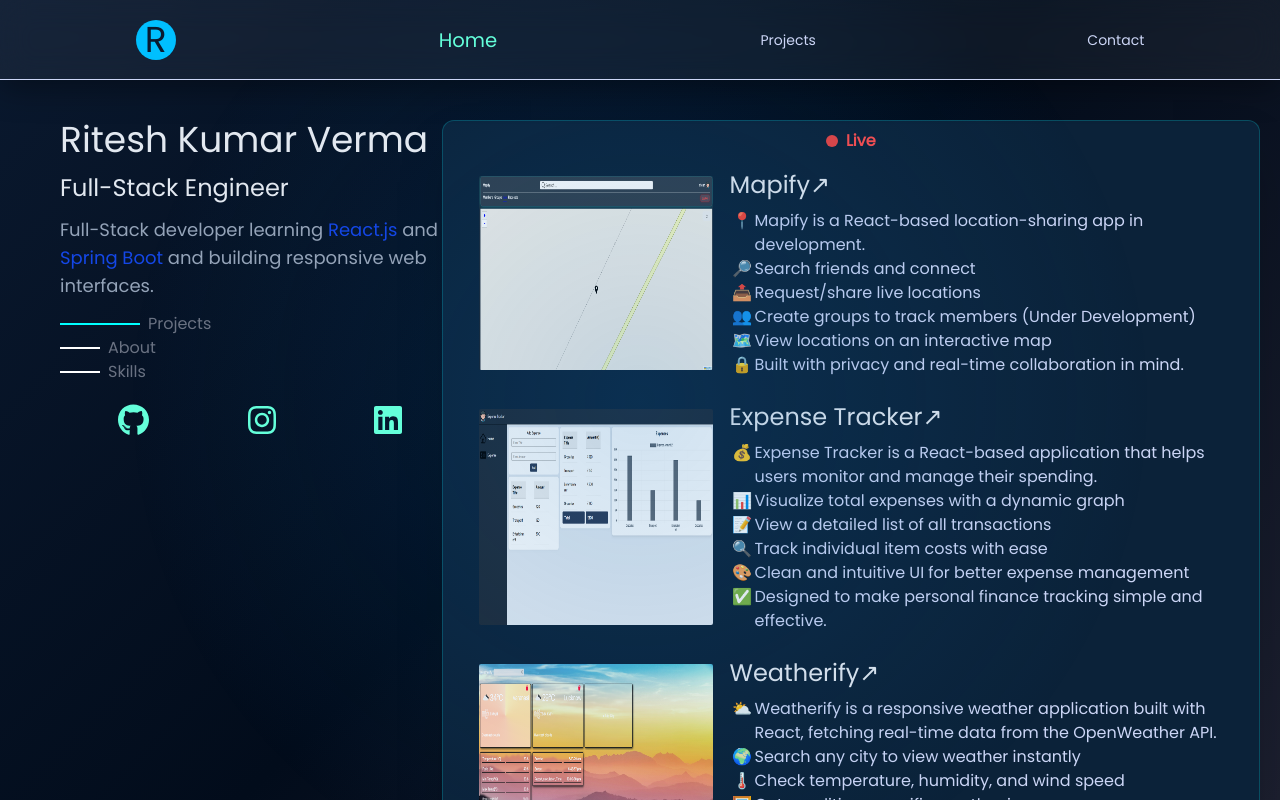
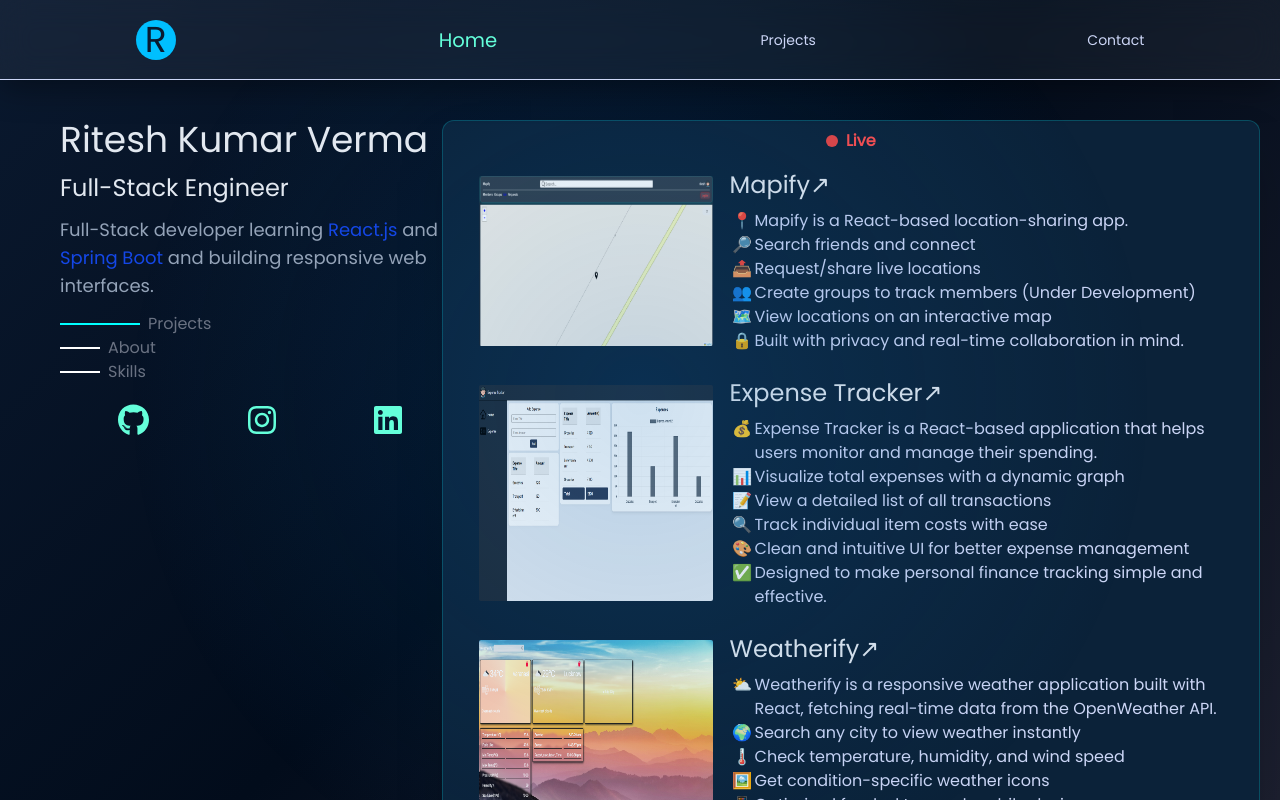
Before and after one commit to Ritesh-Kumar-Verma/myPortfolio, a React (Vite) app: page / in a window 1280 px wide. Shown: the top 800 px of the page. Built offline with nearby package versions, Linux system fonts and the light colour scheme.

Commit message:
Update project summary for Mapify
Removed 'in development' from the project summary.

```diff
--- a/src/Components/Active_Projects.jsx
+++ b/src/Components/Active_Projects.jsx
@@ -10,7 +10,7 @@ const Active_Projects = ({ activeTab, setActiveTab }) => {
     summary: {
       icons: ["📍", "🔎", "📤", "👥", "🗺️", "🔒"],
       text: [
-        "Mapify is a React-based location-sharing app in development.",
+        "Mapify is a React-based location-sharing app.",
         "Search friends and connect",
         "Request/share live locations",
         "Create groups to track members (Under Development)",
```
